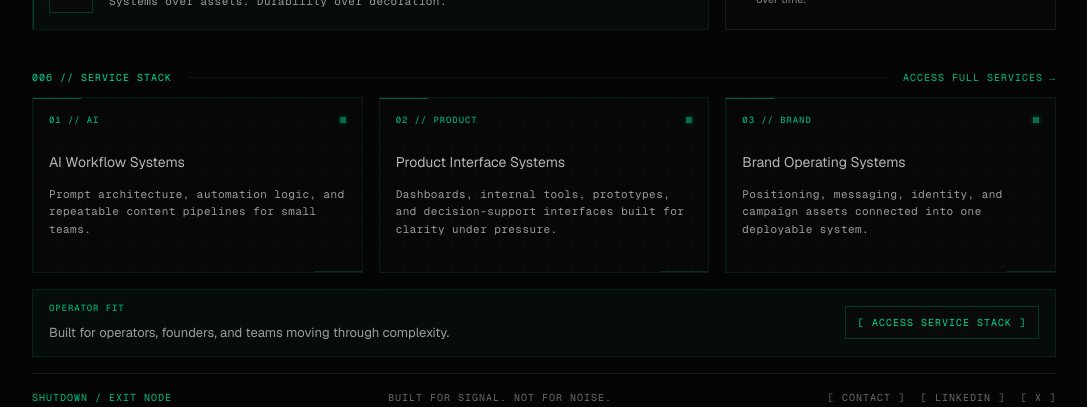
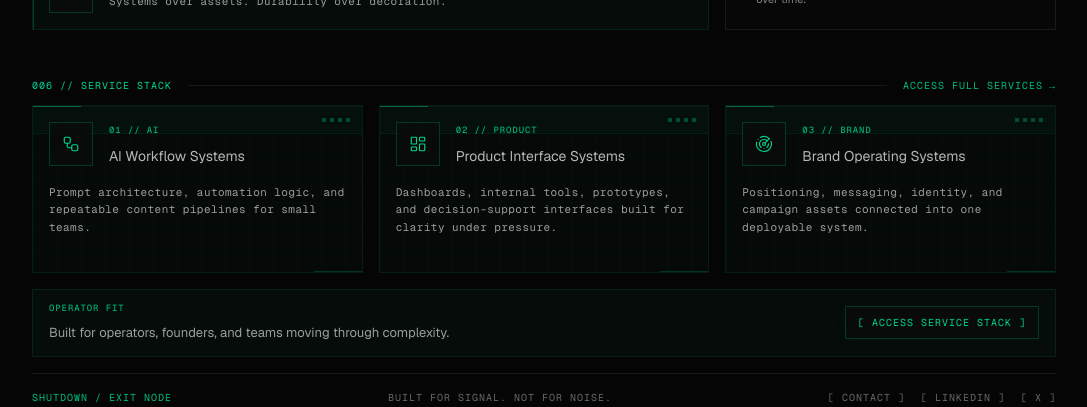
Before and after one commit to jchizick/System-Designer.-Market-Operator, a React (Vite) app: page / in a window 1280 px wide. Shown: the part 1784-2191 px from the top of the page, without its empty margins (96-1183 px from the left). Built offline with nearby package versions, Linux system fonts and the light colour scheme.

Commit message:
Update ServiceStack component

```diff
--- a/src/components/ServiceStack.tsx
+++ b/src/components/ServiceStack.tsx
@@ -1,42 +1,64 @@
 import React from 'react';
 import { Link } from 'react-router-dom';
+import { LayoutDashboard, Radar, Workflow, type LucideIcon } from 'lucide-react';
 
-const services = [
+type Service = {
+  label: string;
+  title: string;
+  description: string;
+  icon: LucideIcon;
+};
+
+const services: Service[] = [
   {
     label: '01 // AI',
     title: 'AI Workflow Systems',
     description: 'Prompt architecture, automation logic, and repeatable content pipelines for small teams.',
+    icon: Workflow,
   },
   {
     label: '02 // PRODUCT',
     title: 'Product Interface Systems',
     description: 'Dashboards, internal tools, prototypes, and decision-support interfaces built for clarity under pressure.',
+    icon: LayoutDashboard,
   },
   {
     label: '03 // BRAND',
     title: 'Brand Operating Systems',
     description: 'Positioning, messaging, identity, and campaign assets connected into one deployable system.',
+    icon: Radar,
   },
 ];
 
-type Service = (typeof services)[number];
+const ServiceCard: React.FC<{ service: Service }> = ({ service }) => {
+  const Icon = service.icon;
 
-const ServiceCard: React.FC<{ service: Service }> = ({ service }) => {
   return (
-    <article className="group relative min-h-[176px] overflow-hidden border border-emerald-500/12 bg-[#070707] p-4 transition-all duration-300 hover:border-emerald-500/25 hover:bg-emerald-500/[0.035]">
-      <div className="absolute inset-0 opacity-[0.18] [background-image:linear-gradient(rgba(16,185,129,0.18)_1px,transparent_1px),linear-gradient(90deg,rgba(16,185,129,0.18)_1px,transparent_1px)] [background-size:24px_24px]" />
+    <article className="group relative min-h-[168px] overflow-hidden border border-emerald-500/12 bg-emerald-500/[0.025] p-4 shadow-[inset_0_1px_0_rgba(255,255,255,0.025)] transition-all duration-300 hover:border-emerald-500/25 hover:bg-emerald-500/[0.045]">
+      <div className="absolute inset-0 opacity-[0.14] [background-image:linear-gradient(rgba(16,185,129,0.18)_1px,transparent_1px),linear-gradient(90deg,rgba(16,185,129,0.18)_1px,transparent_1px)] [background-size:24px_24px]" />
+      <div className="absolute inset-x-0 top-0 h-7 border-b border-emerald-500/[0.08] bg-emerald-500/[0.025]" />
+      <div className="absolute inset-x-0 top-0 h-px bg-gradient-to-r from-transparent via-emerald-400/25 to-transparent opacity-0 transition-opacity group-hover:opacity-100" />
       <div className="absolute left-0 top-0 h-px w-12 bg-emerald-400/40" />
       <div className="absolute bottom-0 right-0 h-px w-12 bg-emerald-400/20" />
+      <div className="absolute right-3 top-3 flex gap-1">
+        {[0, 1, 2, 3].map((tick) => (
+          <span key={tick} className="h-1 w-1 bg-emerald-400/30 transition-colors group-hover:bg-emerald-400/55" />
+        ))}
+      </div>
       <div className="relative z-10 flex h-full flex-col">
-        <div className="mb-6 flex items-center justify-between gap-3">
-          <span className="text-mono-2xs font-medium text-emerald-400/80">
-            {service.label}
-          </span>
-          <span className="h-1.5 w-1.5 bg-emerald-400/50 shadow-[0_0_6px_rgba(16,185,129,0.35)]" />
+        <div className="mb-4 flex items-start gap-4">
+          <div className="flex h-11 w-11 flex-shrink-0 items-center justify-center border border-emerald-500/25 bg-bg-surface/70 text-emerald-400 shadow-[inset_0_0_12px_rgba(16,185,129,0.035)]">
+            <Icon size={18} strokeWidth={1.5} />
+          </div>
+          <div className="min-w-0 pt-0.5">
+            <span className="mb-2 block text-mono-2xs font-medium text-emerald-400/80">
+              {service.label}
+            </span>
+            <h3 className="text-body-base font-normal leading-tight text-text-primary">
+              {service.title}
+            </h3>
+          </div>
         </div>
-        <h3 className="mb-3 text-body-base font-normal leading-tight text-text-primary">
-          {service.title}
-        </h3>
         <p className="text-mono-label leading-relaxed text-white/60">
           {service.description}
         </p>
@@ -47,12 +69,12 @@ const ServiceCard: React.FC<{ service: Service }> = ({ service }) => {
 
 export function ServiceStack() {
   return (
-    <section className="mb-4">
+    <section className="mt-2 mb-4">
       <div className="mb-3 flex items-center gap-4">
         <span className="flex-shrink-0 text-mono-xs text-emerald-400">
           006 // SERVICE STACK
         </span>
-        <div className="h-px flex-1 bg-white/[0.06]" />
+        <div className="h-px flex-1 bg-white/[0.08]" />
         <Link
           to="/services"
           className="flex flex-shrink-0 items-center gap-1.5 text-mono-xs text-emerald-500 transition-colors hover:text-emerald-400"
@@ -80,7 +102,7 @@ export function ServiceStack() {
           </div>
           <Link
             to="/services"
-            className="inline-flex flex-shrink-0 items-center justify-center border border-emerald-500/25 bg-bg-surface/70 px-3 py-2 text-mono-xs text-emerald-400 transition-all duration-300 hover:border-emerald-400/40 hover:bg-emerald-500/[0.06] hover:text-emerald-300"
+            className="inline-flex flex-shrink-0 items-center justify-center border border-emerald-500/25 bg-bg-surface/70 px-3 py-2 text-mono-xs text-emerald-400 shadow-[0_0_14px_rgba(16,185,129,0.04),inset_0_0_10px_rgba(16,185,129,0.025)] transition-all duration-300 hover:border-emerald-400/45 hover:bg-emerald-500/[0.065] hover:text-emerald-300 hover:shadow-[0_0_18px_rgba(16,185,129,0.09),inset_0_0_12px_rgba(16,185,129,0.04)]"
           >
             [ ACCESS SERVICE STACK ]
           </Link>
```
